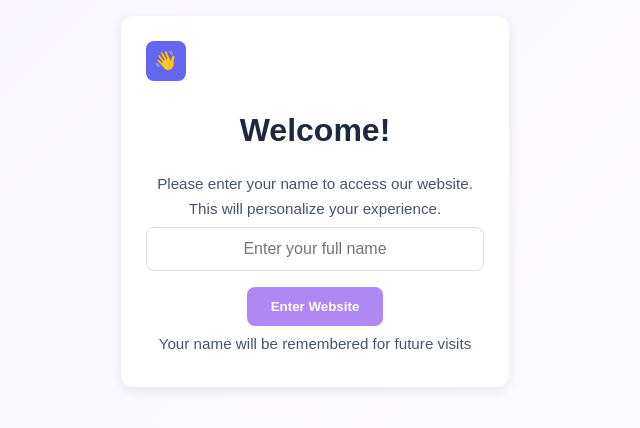
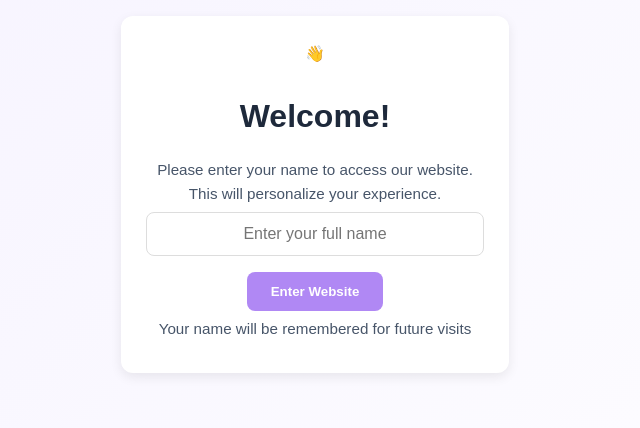
Before and after one commit to Reyhan-11/CodingCamp-220925-Reyhan, a plain HTML site: page index.html in a window 1280 px wide. Shown: the whole page, without its empty margins (325-965 px from the left). Drawn offline with Linux system fonts and the light colour scheme.

Commit message:
style css

```diff
--- a/css/style.css
+++ b/css/style.css
@@ -709,19 +709,6 @@ input[type="text"]:focus {
   margin: 6px 0;
 }
 
-.icon-box {
-  width: 40px;
-  height: 40px;
-  background: #6366f1;
-  border-radius: 8px;
-  display: flex;
-  align-items: center;
-  justify-content: center;
-  color: #fff;
-  font-size: 1.2rem;
-  margin-right: 12px;
-}
-
 .info-item {
   display: flex;
   align-items: center;
```
